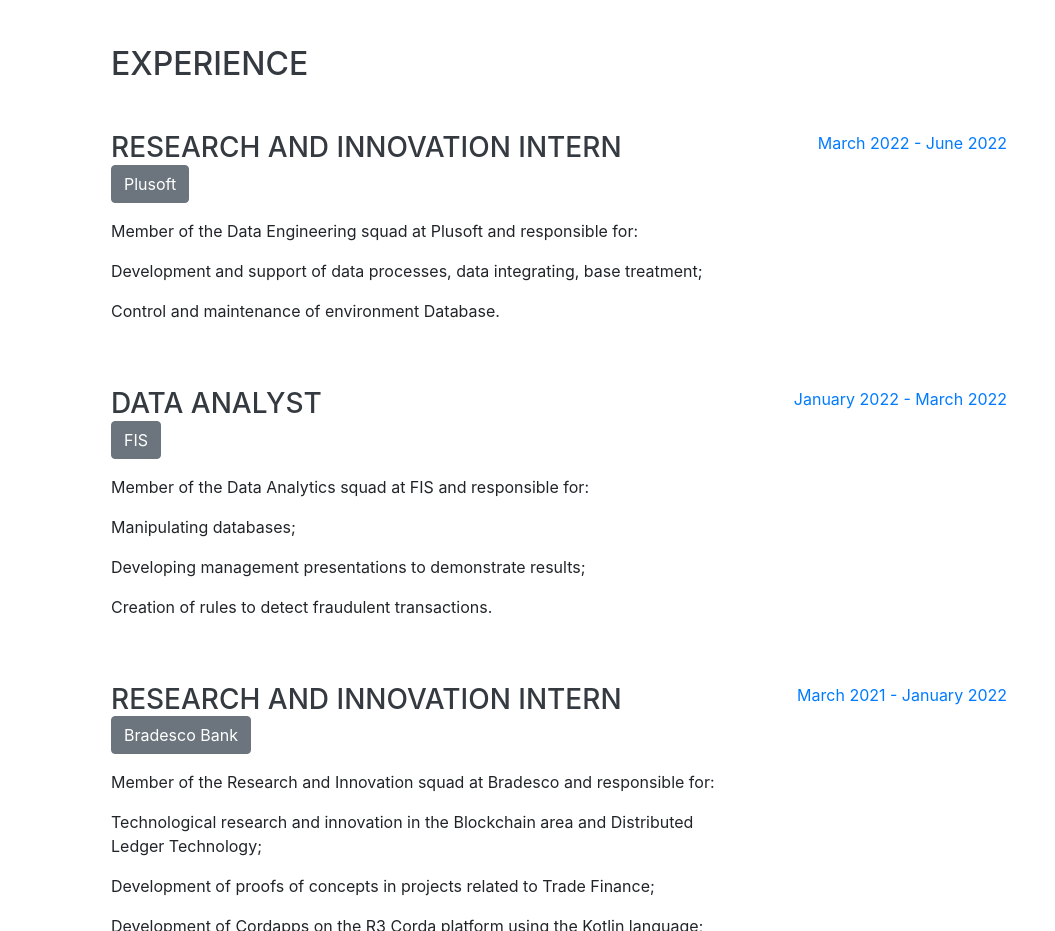
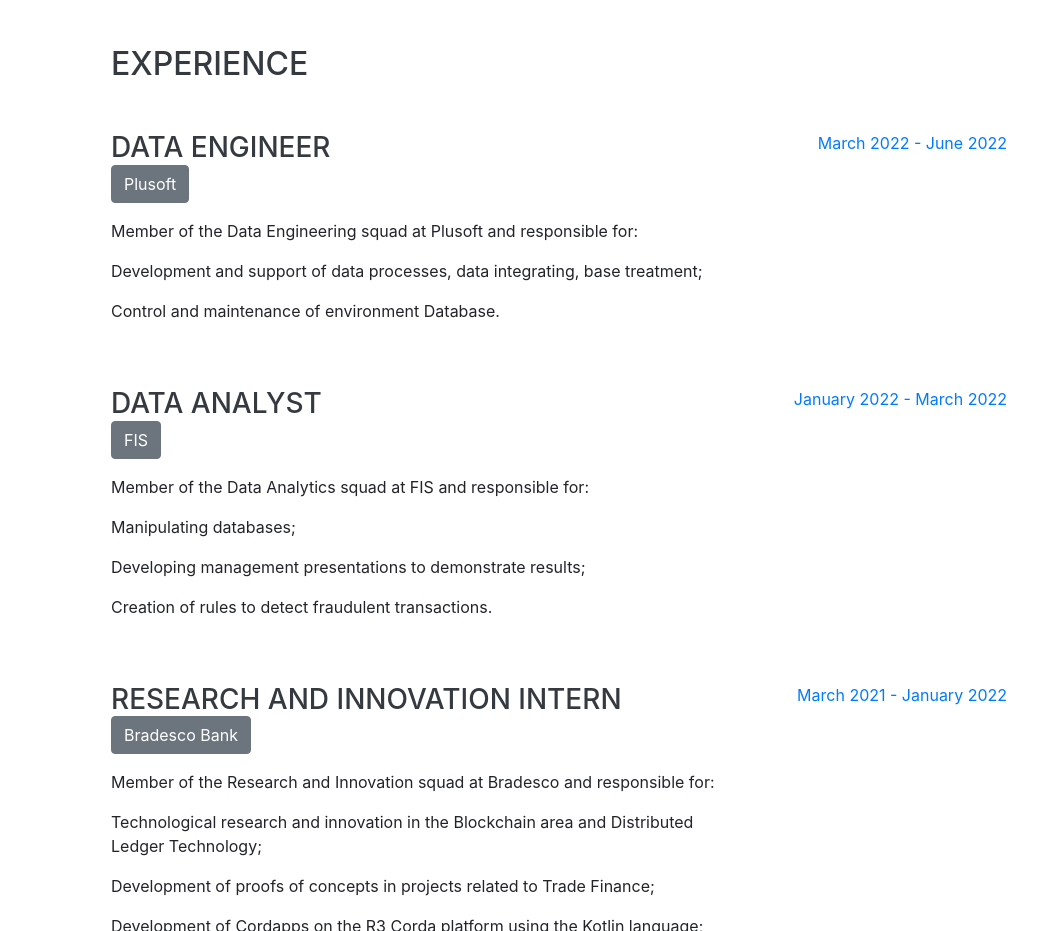
Before and after one commit to edllyn/Resume, a website with bundled scripts: page index.html in a window 1280 px wide. Shown: the part 804-1735 px from the top of the page, without its empty margins (225-1280 px from the left). Built offline with nearby package versions, Linux system fonts and the light colour scheme; a web font is replaced by a local one.

Commit message:
fifth commit

```diff
--- a/index.html
+++ b/index.html
@@ -88,7 +88,7 @@
 
                 <div class="resume-item d-flex flex-column flex-md-row justify-content-between mb-5">
                     <div class="resume-content">
-                        <h3 class="mb-0">Research and Innovation Intern</h3>
+                        <h3 class="mb-0">Data Engineer</h3>
                         <a href="https://plusoft.com/" class="btn btn-secondary">Plusoft</a>
                         <p>
                         <p>Member of the Data Engineering squad at Plusoft and responsible for:
```
